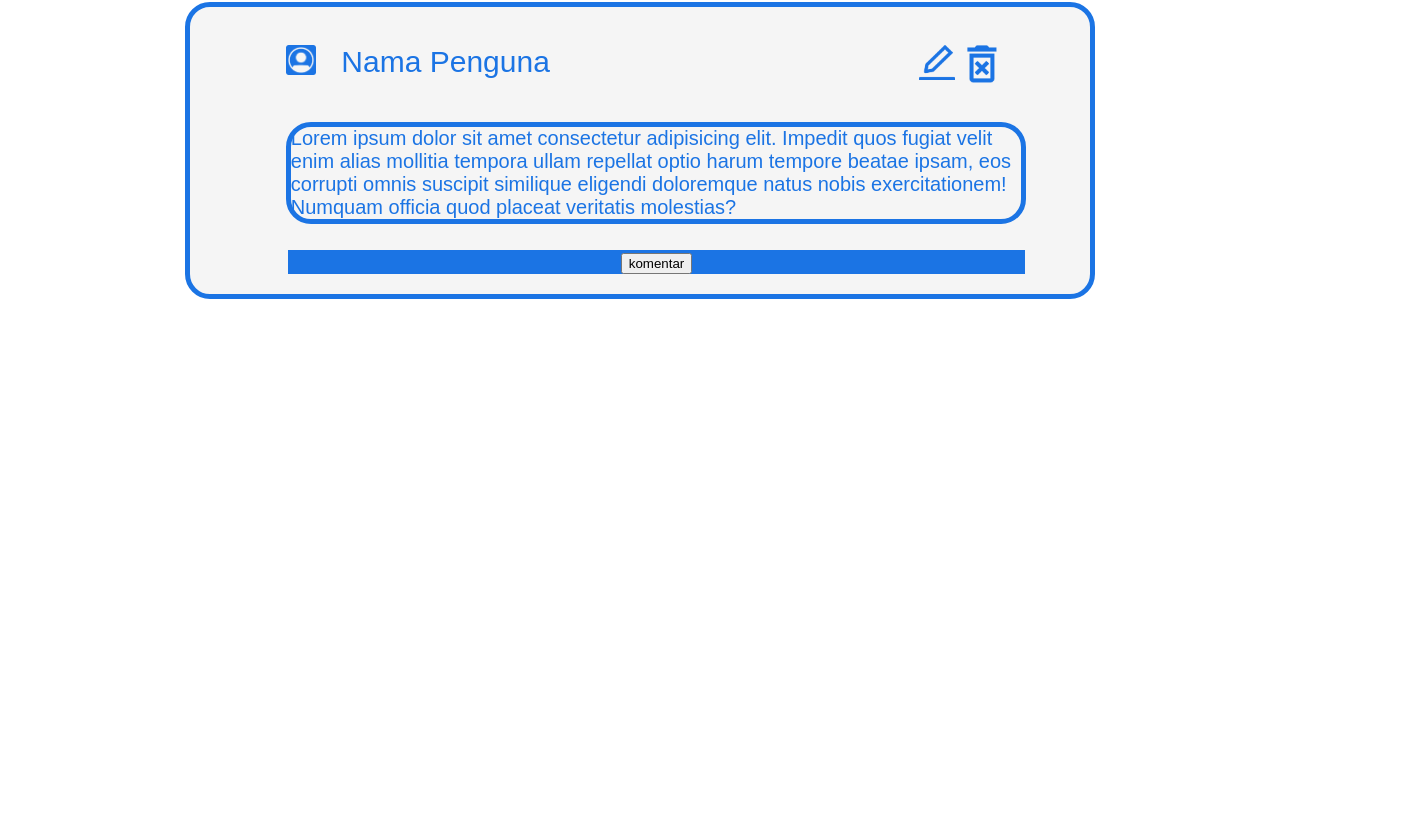
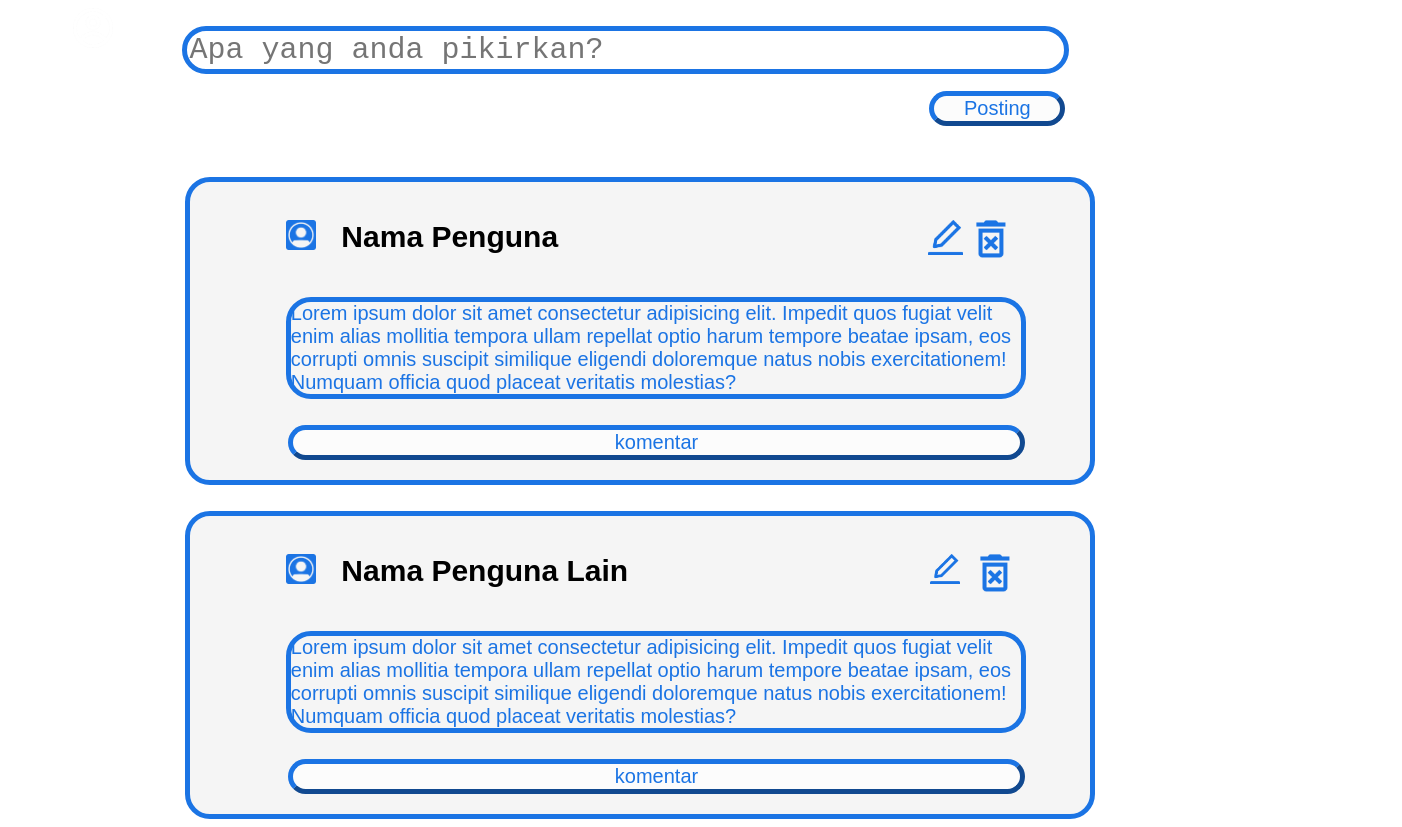
Before and after one commit to wramadhan/FE-Group-5, a React (Create React App) app: page / in a window 1280 px wide. Shown: the part 177-1004 px from the top of the page, 1402 px wide, since content can reach past the window. Before the commit the page ends 800 px from the top, so only its background shows below. Built offline with nearby package versions, Linux system fonts and the light colour scheme.

Commit message:
menu utama 90%

```diff
--- a/src/App.js
+++ b/src/App.js
@@ -1,16 +1,17 @@
-import Header from "./component/Header";
-import "./App.css";
-import Login from "./pages/Login";
+import NavBar from "./styles/NavBar.css";
+// import "./App.css";
+// import Login from "./pages/Login";
+import Dashboard from "./pages/Dashboard";
 
 function App() {
   return (
     <div>
       <div>
-        <Header />;
+        <NavBar />;
       </div>
 
-      <div className="Login">
-        <Login />
+      <div>
+        <Dashboard />
       </div>
     </div>
   );
--- a/src/pages/Dashboard.jsx
+++ b/src/pages/Dashboard.jsx
@@ -4,9 +4,16 @@ import "../styles/Dashboard.css";
 import appLogo from "../images/suntingprofil.png";
 import appLogo2 from "../images/edit.png";
 import appLogo3 from "../images/trash.png";
+import Navbar from "../component/NavBar";
 
 const Dashboard = () => {
   return (
+    <>
+      <Navbar />
+      <form>
+        <textarea placeholder="Apa yang anda pikirkan?"></textarea>
+      </form>
+      <Button className="ButtonPst">Posting</Button>{" "}
       <div className="Border">
         <div className="HeadComment">
           <Card>
@@ -19,17 +26,37 @@ const Dashboard = () => {
         <br />
         <div className="status">
           <Card>
-          Lorem ipsum dolor sit amet consectetur adipisicing elit. Impedit quos
-          fugiat velit enim alias mollitia tempora ullam repellat optio harum
-          tempore beatae ipsam, eos corrupti omnis suscipit similique eligendi
-          doloremque natus nobis exercitationem! Numquam officia quod placeat
-          veritatis molestias?
+            Lorem ipsum dolor sit amet consectetur adipisicing elit. Impedit
+            quos fugiat velit enim alias mollitia tempora ullam repellat optio
+            harum tempore beatae ipsam, eos corrupti omnis suscipit similique
+            eligendi doloremque natus nobis exercitationem! Numquam officia quod
+            placeat veritatis molestias?
           </Card>
         </div>
-      <div className="ButtonCmt">
-        <Button>komentar</Button>{" "}
+        <Button className="ButtonCmt">komentar</Button>{" "}
       </div>
+      <div className="Border2">
+        <div className="HeadComment">
+          <Card>
+            <img className="img1" src={appLogo} alt="appLogo" />
+            <Card.Header className="cardhead">Nama Penguna Lain</Card.Header>
+            <img className="img4" src={appLogo2} alt="appLogo2" />
+            <img className="img5" src={appLogo3} alt="appLogo3" />
+          </Card>
         </div>
+        <br />
+        <div className="status">
+          <Card>
+            Lorem ipsum dolor sit amet consectetur adipisicing elit. Impedit
+            quos fugiat velit enim alias mollitia tempora ullam repellat optio
+            harum tempore beatae ipsam, eos corrupti omnis suscipit similique
+            eligendi doloremque natus nobis exercitationem! Numquam officia quod
+            placeat veritatis molestias?
+          </Card>
+        </div>
+        <Button className="ButtonCmt">komentar</Button>{" "}
+      </div>
+    </>
   );
 };
 
--- a/src/styles/Dashboard.css
+++ b/src/styles/Dashboard.css
@@ -3,9 +3,11 @@
   font-size: 2.344vw;
 }
 .cardhead {
+  color: black;
   float: left;
   margin-left: 2vw;
   font-family: Arial, Helvetica, sans-serif;
+  font-weight: bold;
 }
 
 .img1 {
@@ -39,7 +41,7 @@
 }
 
 .Border {
-  margin-top: 13.969vw;
+  margin-top: 3.969vw;
   background-color: whitesmoke;
   margin-left: 13.828vw;
   margin-right: 13.828vw;
@@ -49,9 +51,26 @@
   color: #1b74e4;
 }
 
+.Border2 {
+  margin-top: 2 0.969vw;
+  background-color: whitesmoke;
+  margin-top: 2vw;
+  margin-left: 13.828vw;
+  margin-right: 13.828vw;
+  border-width: 5px;
+  border-radius: 25px;
+  border-style: solid;
+  color: #1b74e4;
+}
+
 .ButtonCmt {
+  border-color: #1b74e4;
+  color: #1b74e4;
+  font-family: Arial, Helvetica, sans-serif;
+  border-radius: 25px;
+  border-width: 5px;
   display: block;
-  background-color: #1b74e4;
+  background-color: #fcfcfc;
   width: 57.641vw;
   margin-left: 7.628vw;
   margin-bottom: 1.58vw;
@@ -60,3 +79,46 @@
   display: inline-block;
   font-size: 1.563vw;
 }
+.img4 {
+  float: left;
+  width: 2.344vw;
+  margin-left: 23.571vw;
+}
+.img5 {
+  float: left;
+  width: 2.344vw;
+  margin-left: 1.571vw;
+}
+
+textarea {
+  margin-top: 10vw;
+  margin-left: 13.628vw;
+  width: 69.266vw;
+  border-color: #1b74e4;
+  border-width: 5px;
+  box-sizing: border-box;
+  color: #1b74e4;
+  border-radius: 25px;
+  font-size: 15px;
+  resize: none;
+}
+::placeholder {
+  text-align: left;
+  font-size: 30px;
+}
+.ButtonPst {
+  margin-top: 1vw;
+  margin-left: 71.972vw;
+  border-color: #1b74e4;
+  color: #1b74e4;
+  font-family: Arial, Helvetica, sans-serif;
+  border-radius: 25px;
+  border-width: 5px;
+  display: block;
+  background-color: #fcfcfc;
+  width: 10.641vw;
+  text-align: center;
+  text-decoration: none;
+  display: inline-block;
+  font-size: 1.563vw;
+}
```
Also changed, not shown: src/index.js (+6 -3 lines). Lines whose indentation alone changed are shown as unchanged.
